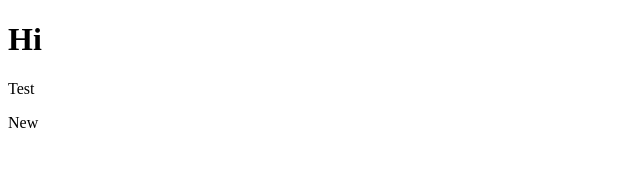
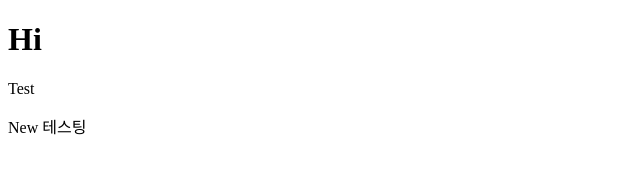
Before and after one commit to Hwang9170/Copilot_ai, a plain HTML site: page index.html in a window 1280 px wide. Shown: the full height of the page, 0-640 px from the left. Drawn offline with Linux system fonts and the light colour scheme.

Commit message:
웹훅 연결확인

```diff
--- a/index.html
+++ b/index.html
@@ -9,5 +9,6 @@
     <h1>Hi</h1>
     <p>Test</p>
     New
+    테스팅
 </body>
 </html>
```
